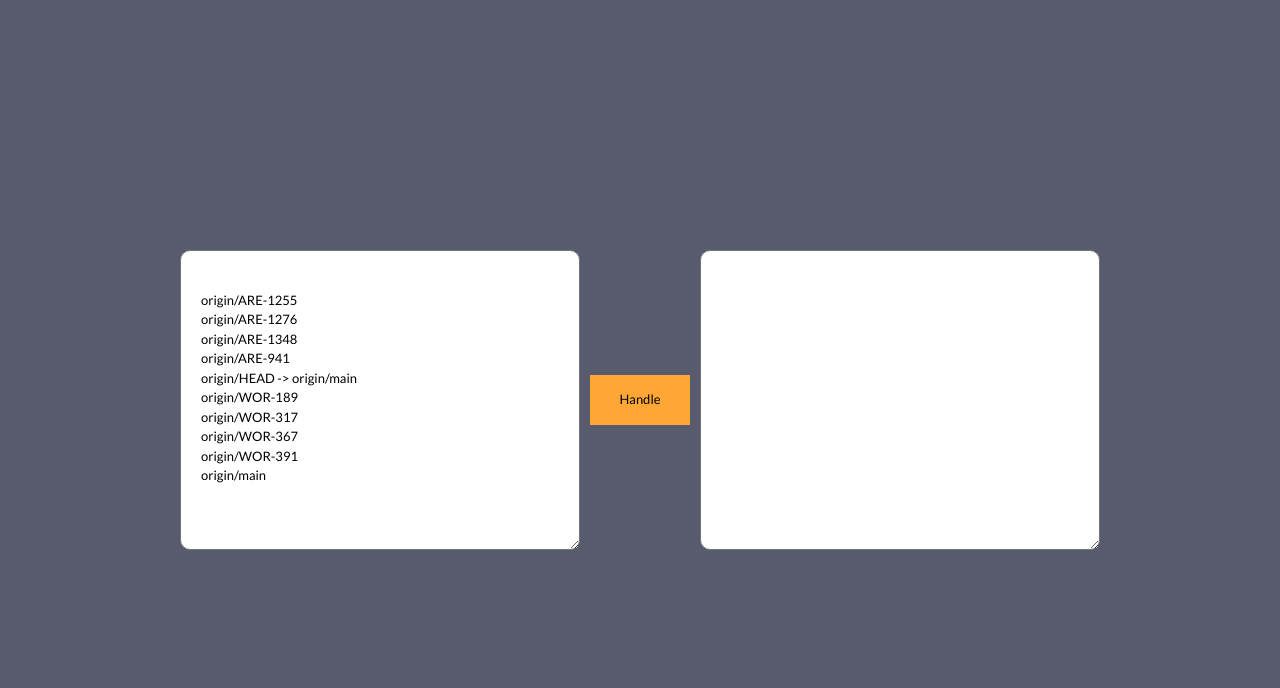
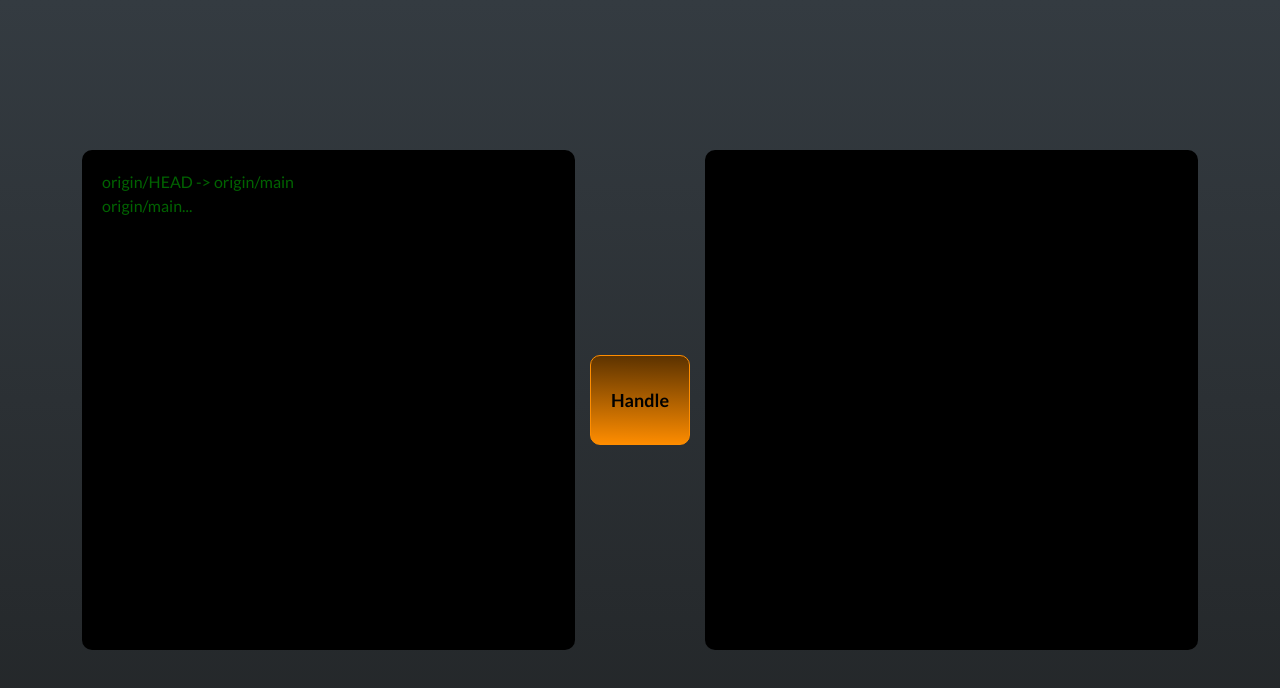
Before and after one commit to AlekseyPolishchuk/work-helpers, a website: page index.html in a window 1280 px wide. Drawn offline with Linux system fonts and the light colour scheme.

Commit message:
change colors 2

```diff
--- a/app/js/script.js
+++ b/app/js/script.js
@@ -3,18 +3,6 @@
 document.addEventListener('DOMContentLoaded', () => {
     (function () {
         const inputData = document.querySelector('.converter__input');
-        inputData.value = `
-origin/ARE-1255
-origin/ARE-1276
-origin/ARE-1348
-origin/ARE-941
-origin/HEAD -> origin/main
-origin/WOR-189
-origin/WOR-317
-origin/WOR-367
-origin/WOR-391
-origin/main`;
-
         const outputData = document.querySelector('.converter__output');
         const btn = document.querySelector('.converter__button');
 
@@ -25,7 +13,7 @@ origin/main`;
             // Используем регулярное выражение для фильтрации нужных строк и извлечения ключей
             const keys = lines
                 .map(line => line.trim()) // Удаляем пробелы в начале и конце строки
-                .filter(line => /origin\/(ARE|WOR)-\d+/.test(line)) // Оставляем только нужные строки
+                .filter(line => /origin\/[A-Z]+-\d+/.test(line)) // Оставляем только нужные строки
                 .map(line => line.split('/')[1]); // Извлекаем ключ
 
             // Формируем итоговую строку
--- a/app/scss/pages/home-page.scss
+++ b/app/scss/pages/home-page.scss
@@ -1,30 +1,55 @@
 @import './../index';
 
 body {
-    background-color: #575b6d;
+    font-size: 16px;
+    background: linear-gradient(0deg, #222527, #343b41);
 }
 
 .converter {
     &__container {
         height: 100vh;
-        display: flex;
-        column-gap: 10px;
-        justify-content: center;
+        display: grid;
+        grid-template-columns: 1fr auto 1fr;
+        column-gap: 15px;
         align-items: center;
     }
 
     &__field {
         padding: 20px;
-        width: 400px;
-        height: 300px;
+        height: 500px;
         border-radius: 10px;
-        background-color: #80839d;
+        border: none;
+        background-color: #000000;
+
+        &::-webkit-resizer {
+            display: none;
+        }
+
+        &:focus {
+            outline: 1px solid #53637a;
+        }
+    }
+
+    &__input {
+        color: #00c900;
+
+        &::placeholder {
+            color: #006300;
+        }
+    }
+
+    &__output {
+        color: #00b3eb;
     }
 
     &__button {
         width: 100px;
-        height: 50px;
+        height: 90px;
         border: none;
-        background: rgb(255, 167, 53);
+        border-radius: 10px;
+        background: linear-gradient(1deg, #ff8d00, #5b3200);
+        border: 1px solid #ff8d00;
+        font-size: 18px;
+        font-weight: 700;
     }
 }
--- a/index.html
+++ b/index.html
@@ -15,9 +15,10 @@
       <div class="container converter__container">
 
 
-        <textarea class="converter__field converter__input" name="in" id=""></textarea>
+        <textarea class="converter__field converter__input" name="in"
+          placeholder="origin/HEAD -> origin/main&#10;origin/main..."></textarea>
         <button class="converter__button">Handle</button>
-        <textarea class="converter__field converter__output" name="out" id=""></textarea>
+        <textarea class="converter__field converter__output" name="out"></textarea>
 
       </div>
     </div>
```
Also changed, not shown: app/styles/home-page.css, app/styles/home-page.min.css, 1 other file.
